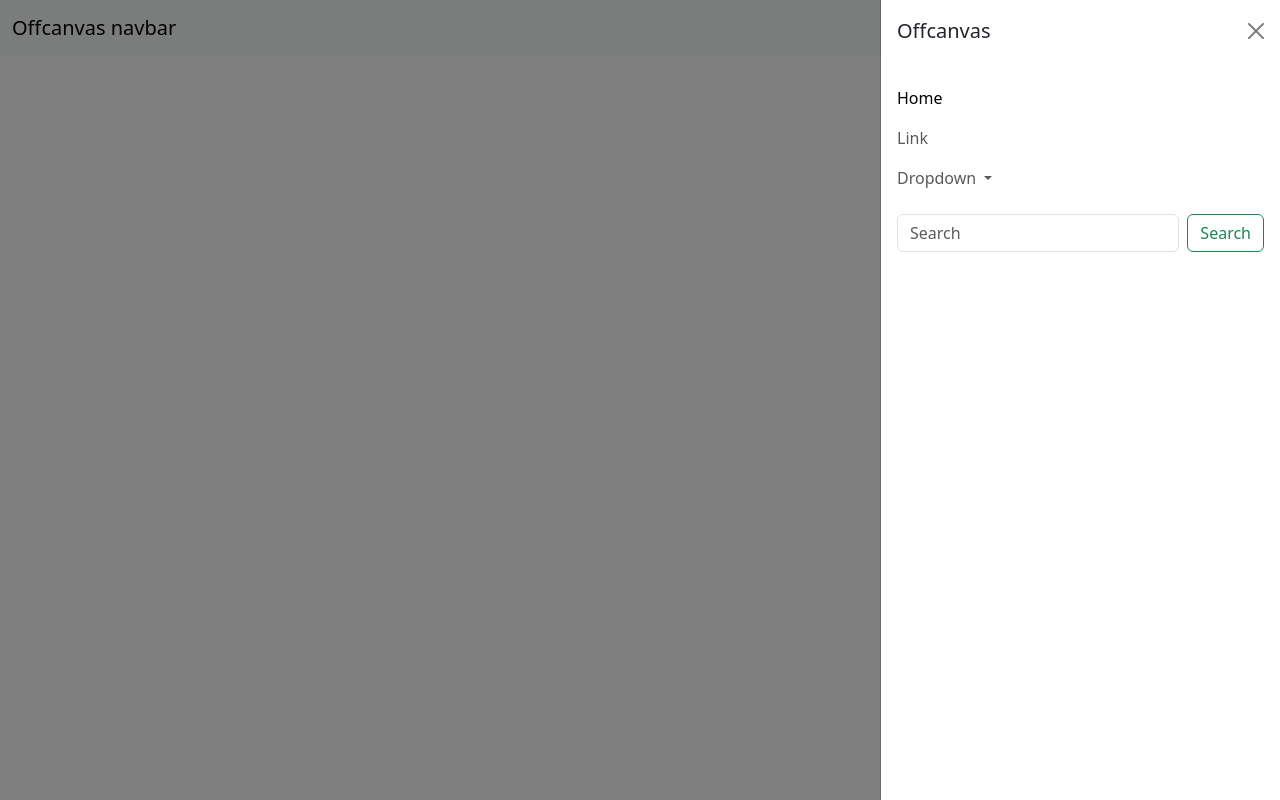
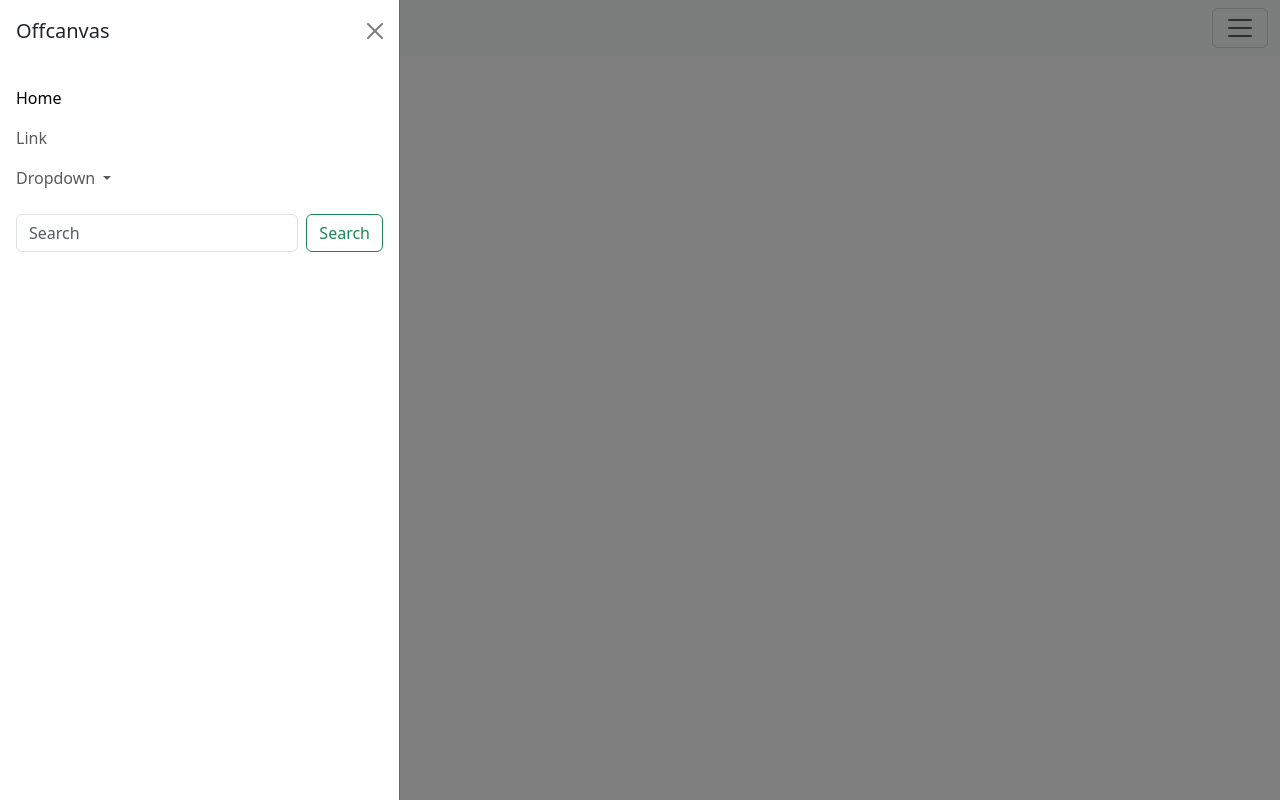
Before and after one commit to Randgriz11/QuaggaChess, a plain HTML site: page index.html in a window 1280 px wide. Both pictures are taken after a click on the button "Toggle navigation". Drawn offline with nearby package versions, Linux system fonts and the light colour scheme.

Commit message:
Update index.html
Move Things to left

```diff
--- a/index.html
+++ b/index.html
@@ -13,7 +13,7 @@
         <button class="navbar-toggler" type="button" data-bs-toggle="offcanvas" data-bs-target="#offcanvasNavbar" aria-controls="offcanvasNavbar" aria-label="Toggle navigation">
           <span class="navbar-toggler-icon"></span>
         </button>
-        <div class="offcanvas offcanvas-end" tabindex="-1" id="offcanvasNavbar" aria-labelledby="offcanvasNavbarLabel">
+        <div class="offcanvas offcanvas-start" tabindex="-1" id="offcanvasNavbar" aria-labelledby="offcanvasNavbarLabel">
           <div class="offcanvas-header">
             <h5 class="offcanvas-title" id="offcanvasNavbarLabel">Offcanvas</h5>
             <button type="button" class="btn-close" data-bs-dismiss="offcanvas" aria-label="Close"></button>
```
